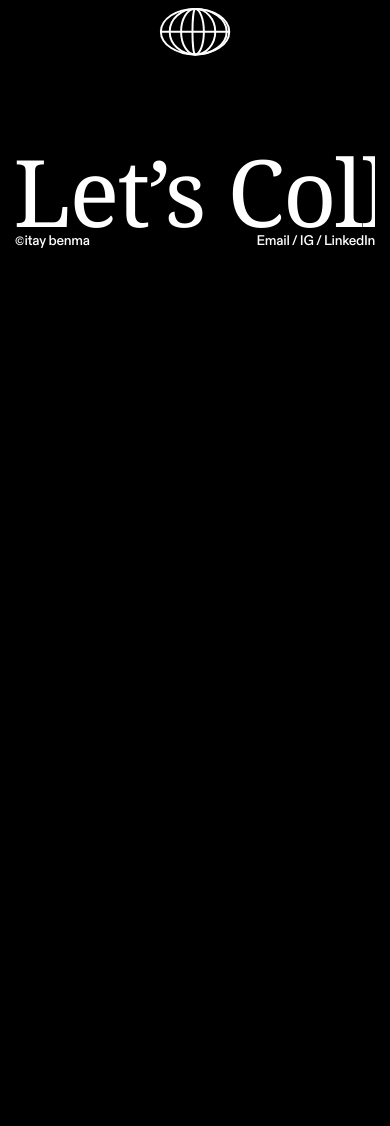
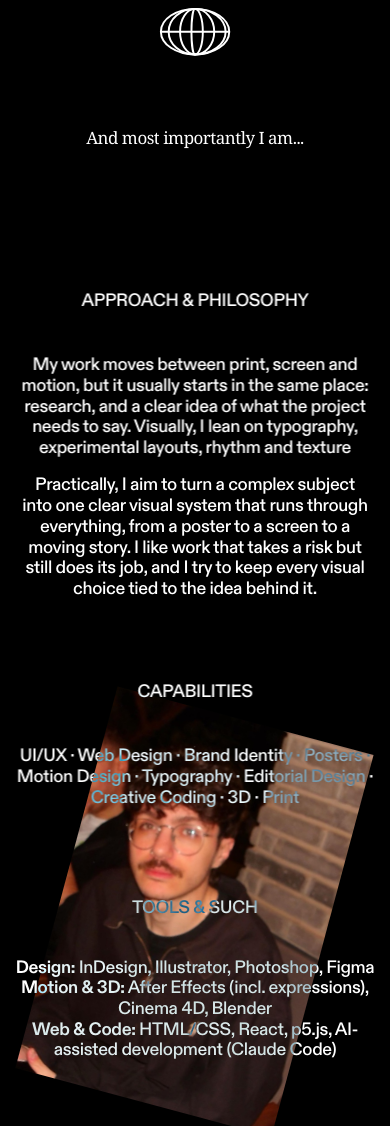
Before and after one commit to itaybnmr-dotcom/itay-portfolio, a plain HTML site: page about.html in a window 390 px wide. Shown: the part 517-1643 px from the top of the page. Before the commit the page ends 844 px from the top, so only its background shows below. Drawn offline with Linux system fonts and the light colour scheme; a web font is replaced by a local one.

Commit message:
About on phones: Open to work, approach, capabilities, tools and the photo from the frame; Previous Project at 491 on computers
Co-Authored-By: Claude Opus 5.5 <noreply@anthropic.com>

```diff
--- a/about.html
+++ b/about.html
@@ -5,7 +5,7 @@
   <meta name="viewport" content="width=device-width, initial-scale=1">
   <title>Itay Benma — About</title>
   <link rel="icon" href="favicon.svg?v=7" type="image/svg+xml">
-  <link rel="stylesheet" href="styles.css?v=157">
+  <link rel="stylesheet" href="styles.css?v=160">
   <!-- The fonts load right away, so a new page shows up already in its own type -->
   <link rel="preload" href="fonts/ABCDiatype-Medium-Trial.otf" as="font" type="font/otf" crossorigin>
   <link rel="preload" href="fonts/RecklessCondensedS-TRIAL-Light.otf" as="font" type="font/otf" crossorigin>
--- a/styles.css
+++ b/styles.css
@@ -2426,16 +2426,11 @@ nav,
   display: none;
 }
 
-/* "← Previous Project" on the row of "Next Project →", from where it starts in each Figma frame
+/* "← Previous Project" on the row of "Next Project →", from where it starts in the Figma frames
    ("← Prev Project" on phones); anchored on the left, so the name it rolls into grows to the right */
 .project__prev {
   right: auto;
-  left: calc(640 * var(--x));
-}
-
-@media (min-width: 701px) {
-  .project--posters .project__prev { left: calc(638 * var(--x)); }
-  :is(.project--record, .project--haven) .project__prev { left: calc(671 * var(--x)); }
+  left: calc(491 * var(--x)); /* the same in every frame */
 }
 
 .project__prev-short {
@@ -3061,11 +3056,14 @@ video::-webkit-media-controls {
    --p = 1px of the frame. The text is set line by line like the home page's phone headline
    (.about-story__line shares .hero__phone-line's rule): Reckless 52.5px, the bold words and their
    periods at 88/90 of it, 85/90 of it apart. The globe under it, then the footer at Figma's 681.
-   The frame has no "And most importantly I am..." or "Open to work" */
+   The frame has no "And most importantly I am..." or "Open to work": they come under the globe like on
+   the computer, at the phone text's scale (52.5 of the computer's 90), before the frame's sections at 800.
+   The sections, the photo and the footer at their spots in the frame ("phone - about" 666:249);
+   the small text 18px with Figma's widths in px, like the project pages, so its lines break where they do in Figma */
 @media (max-width: 700px) {
   .about-story {
     --p: calc(100vw / 402);
-    height: calc(684 * var(--p)); /* "Let's Collab" at 681 */
+    height: calc(1749 * var(--p)); /* "Let's Collab" at 1746 */
   }
 
   /* The computer's text stays for screen readers only; the phone's own shows instead */
@@ -3076,11 +3074,52 @@ video::-webkit-media-controls {
     overflow: hidden;
   }
 
+  .about-story__more {
+    display: contents;
+  }
+
+  .about-story__more > * {
+    position: absolute;
+    left: 50%;
+    translate: -50% 0;
+    font-size: var(--size-body-phone);
+    line-height: var(--body-line-height);
+    letter-spacing: var(--body-letter-spacing); /* of the 18px, not the computer's smaller text */
+  }
+
+  .about-story__label {
+    width: max-content;
+    line-height: calc(85 * var(--p)); /* the 85px row */
+  }
+
+  .about-story__more > :nth-child(1) { top: calc(800 * var(--p)); }                 /* Approach & Philosophy */
+  .about-story__more > :nth-child(2) { top: calc(898 * var(--p)); width: 359px; }
+  .about-story__more > :nth-child(3) { top: calc(1022 * var(--p)); width: 350px; }
+  .about-story__more > :nth-child(4) { top: calc(1203 * var(--p)); }                /* Capabilities */
+  .about-story__more > :nth-child(5) { top: calc(1301 * var(--p)); width: 401px; }
+  .about-story__more > :nth-child(6) { top: calc(1426 * var(--p)); }                /* Tools & Such */
+  .about-story__more > :nth-child(7) { top: calc(1519 * var(--p)); width: 372px; }
+
+  /* 274 × 407, turned 15°, its middle at 200.8, 1471.9 */
+  .about-story__photo {
+    width: calc(273.6 * var(--p));
+    height: calc(406.84 * var(--p));
+    left: calc(64 * var(--p));
+    top: calc(1268.5 * var(--p));
+  }
+
+  /* Under the globe (it ends at 589), 105 × 52.5/90 below it, like on the computer */
   .about-story__rise,
-  .about-story__strip,
-  .about-story__more,
-  .about-story__photo {
-    display: none;
+  .about-story__strip {
+    top: calc(650 * var(--p));
+    font-size: calc(52.5 * var(--p));
+    line-height: calc(52.5 * 85 / 90 * var(--p));
+  }
+
+  .about-story__rise {
+    left: 0;
+    width: 100%;
+    font-size: calc(17.5 * var(--p)); /* 30 × 52.5/90 */
   }
 
   .about-story__phone {
```
Also changed, not shown: haven.html (+1 -1 lines), index.html (+1 -1 lines), israel-museum.html (+1 -1 lines), posters.html (+1 -1 lines), reach.html (+1 -1 lines), record-day.html (+1 -1 lines), wip.html (+1 -1 lines).
